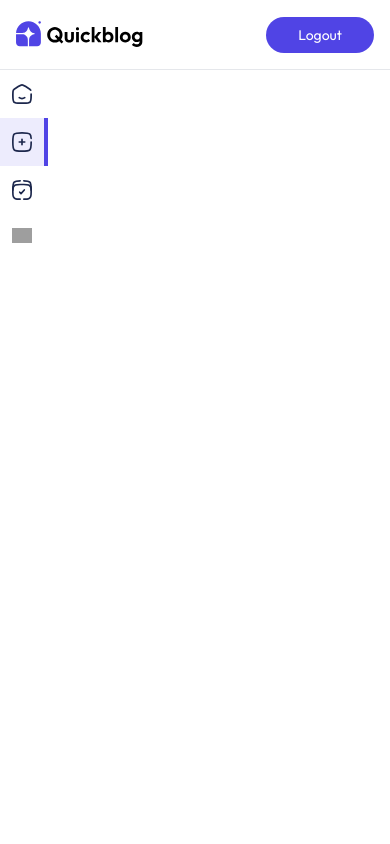
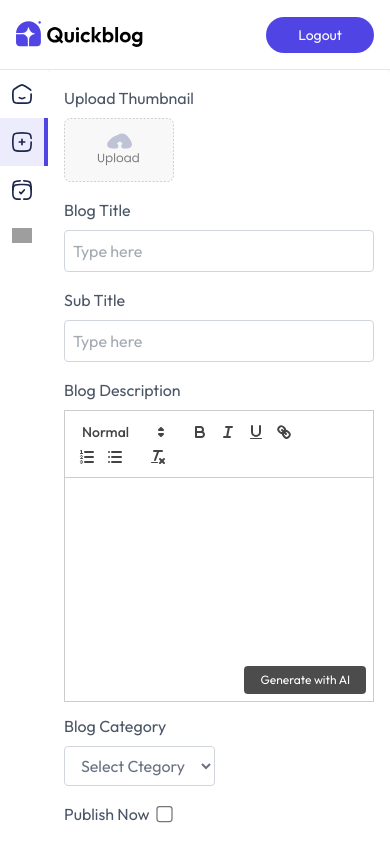
Before and after one commit to JUDHI3134/blog-by-jb, a React (Vite) app in the folder client/: page /admin/addBlog in a window 390 px wide. Built offline with nearby package versions, Linux system fonts and the light colour scheme; grey boxes are pictures that could not be loaded.

Commit message:
create add blog page

```diff
--- a/client/package.json
+++ b/client/package.json
@@ -14,6 +14,7 @@
     "axios": "^1.10.0",
     "moment": "^2.30.1",
     "motion": "^12.18.1",
+    "quill": "^2.0.3",
     "react": "^19.1.0",
     "react-dom": "^19.1.0",
     "react-hot-toast": "^2.5.2",
--- a/client/src/App.jsx
+++ b/client/src/App.jsx
@@ -7,6 +7,7 @@
 import ListBlog from "./pages/admin/ListBlog"
 import Comments from "./pages/admin/Comments"
 import Login from "./components/admin/Login"
+import 'quill/dist/quill.snow.css'
 
 const App = () => {
   return (
--- a/client/src/pages/admin/AddBlog.jsx
+++ b/client/src/pages/admin/AddBlog.jsx
@@ -1,10 +1,76 @@
-import React from 'react'
+import React, { useEffect, useRef, useState } from 'react'
+import { assets, blogCategories } from '../../assets/assets'
+import Quill from 'quill'
 
 const AddBlog = () => {
+
+    const editorRef = useRef(null)
+    const quillRef = useRef(null)
+
+    const [image, setImage] = useState(false)
+    const [title, setTitle] = useState('')
+    const [subTitle, setSubTitle] = useState('')
+    const [category, setCategory] = useState("startup")
+    const [isPublished, setIsPublished] = useState(false)
+
+    const generateContent = async () => {
+
+    }
+
+    const onSubmitHandler = async (e) => {
+        e.preventDefault();
+    }
+
+    useEffect(() => {
+
+        //initiate quill only once
+        if (!quillRef.current && editorRef.current) {
+            quillRef.current = new Quill(editorRef.current, {theme: "snow"})
+        }
+
+    },[])
+
+
+
   return (
-    <div>
+    <form onSubmit={onSubmitHandler} className='flex-1 bg-blue-50/50 text-gray-600 h-full overflow-scroll'>
+          <div className='bg-white max-w-3xl w-full p-4 md:p-10 sm:m-10 shadow rounded'>
 
-    </div>
+              <p>Upload Thumbnail</p>
+              <label htmlFor="image">
+                  <img src={!image ?  assets.upload_area : URL.createObjectURL(image)} alt="" className='mt-2 h-16 rounded cursor-pointer' />
+                  <input onChange={(e) => setImage(e.target.files[0])} type="file" id="image" hidden required />
+              </label>
+
+              <p className='mt-4'>Blog Title</p>
+              <input type="text" placeholder='Type here' required className='w-full max-w-lg mt-2 p-2 border border-gray-300 outline-none rounded' onChange={(e) => setTitle(e.target.value)} value={title} />
+
+              <p className='mt-4'>Sub Title</p>
+              <input type="text" placeholder='Type here' required className='w-full max-w-lg mt-2 p-2 border border-gray-300 outline-none rounded' onChange={(e) => setSubTitle(e.target.value)} value={subTitle} />
+
+              <p className="mt-4">Blog Description</p>
+              <div className='max-w-lg h-74 pb-16 sm:pb-10 pt-2 relative'>
+                  <div ref={editorRef}></div>
+                 <button type="button" onClick={generateContent} className='absolute bottom-1 right-2 ml-2 text-xs text-white bg-black/70 px-4 py-1.5 rounded hover:underline cursor-pointer'>Generate with AI</button>
+              </div>
+
+              <p className="mt-4">Blog Category</p>
+              <select name="category" onChange={(e) => setCategory(e.target.value)} value={category} className='mt-2 px-3 py-2 border text-gray-500 border-gray-300 outline-none rounded'>
+                  <option value="">Select Ctegory</option>
+                  {blogCategories.map((item, index) => {
+                      return <option key={index} value={item}>{ item}</option>
+                  })}
+              </select>
+
+              <div className='flex gap-2 mt-4'>
+                  <p>Publish Now</p>
+                  <input type="checkbox" checked={isPublished} className='scale-125 cursor-pointer' onChange={(e) => setIsPublished(e.target.checked) } />
+              </div>
+
+              <button type="submit" className='mt-8 w-40 h-10 bg-primary text-white cursor-pointer rounded text-sm'>Add Blog</button>
+
+      </div>
+    </form>
   )
 }
 
```
Also changed, not shown: 1 other file (tests, documents, lock files or other folders).
